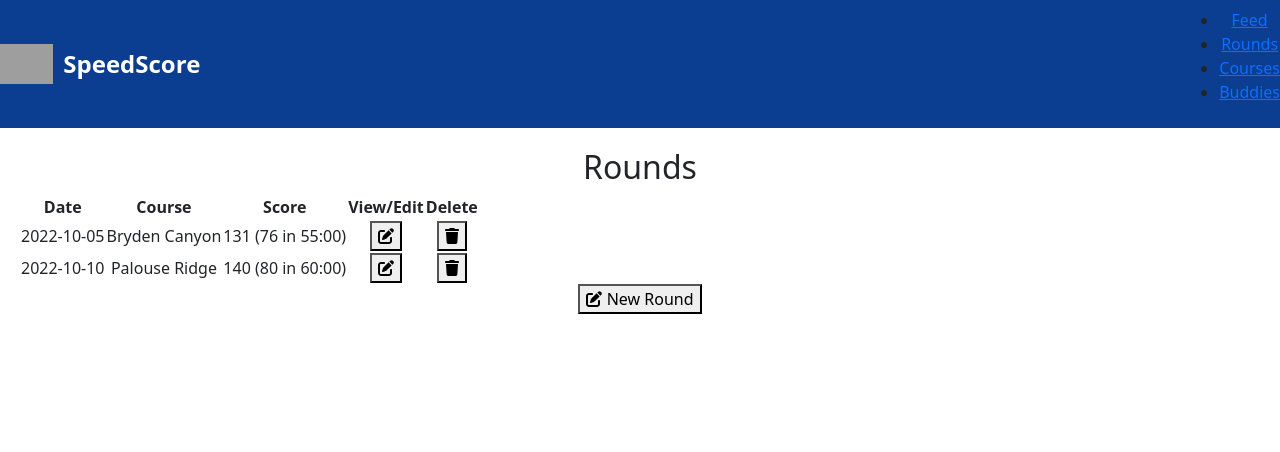
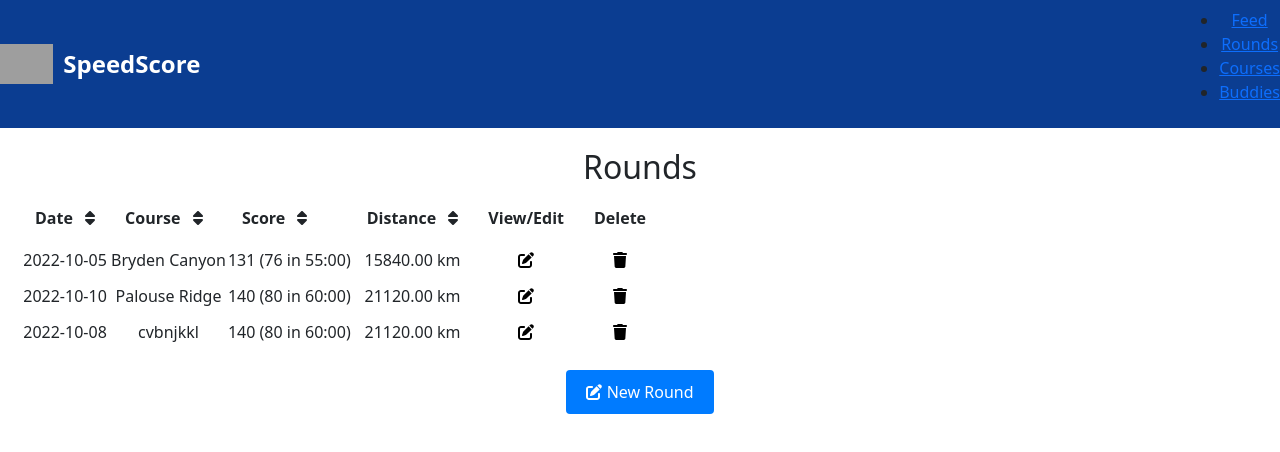
Before and after one commit to satapats782/SpeedProject, a React (Create React App) app in the folder rounds-mode/: page / in a window 1280 px wide. Shown: the top 452 px of the page. Built offline with nearby package versions, Linux system fonts and the light colour scheme; grey boxes are pictures that could not be loaded.

Commit message:
sortRounds

```diff
--- /dev/null
+++ b/rounds-mode/src/components/Round/Round.css
@@ -0,0 +1,34 @@
+.rounds-table th {
+    cursor: pointer;
+    padding: 12px 15px;
+    text-align: left;
+  }
+
+  .rounds-table th svg {
+    margin-left: 8px;
+  }
+
+  .rounds-table tbody tr:hover {
+    background-color: #f1f1f1;
+  }
+
+  .icon-btn {
+    border: none;
+    background-color: transparent;
+    cursor: pointer;
+    padding: 5px;
+  }
+
+  .new-round-btn-container {
+    margin-top: 20px;
+  }
+
+  .new-round-btn {
+    background-color: #007bff;
+    color: white;
+    padding: 10px 20px;
+    font-size: 16px;
+    border: none;
+    border-radius: 4px;
+    cursor: pointer;
+  }
--- a/rounds-mode/src/components/Round/Rounds.tsx
+++ b/rounds-mode/src/components/Round/Rounds.tsx
@@ -1,41 +1,101 @@
-import React from 'react';
-//import './Rounds.css';
+import React, { useState } from 'react';
+import './Round.css';
 import { FontAwesomeIcon } from '@fortawesome/react-fontawesome';
-import { faEye, faEdit, faTrash } from '@fortawesome/free-solid-svg-icons';
+import {
+  faSort,
+  faSortAmountDownAlt,
+  faSortAmountDown,
+  faEye,
+  faEdit,
+  faTrash,
+} from '@fortawesome/free-solid-svg-icons';
 import { Round } from '../Round';
-
 
 interface RoundsProps {
   roundsData: Round[];
   onAddRoundClick: () => void;
-  onEditRoundClick: (round: Round) => void; // Add this prop to handle edit click
+  onEditRoundClick: (round: Round) => void;
 }
 
-const Rounds: React.FC<RoundsProps> = ({ roundsData, onAddRoundClick, onEditRoundClick }) => {
+const Rounds: React.FC<RoundsProps> = ({
+  roundsData,
+  onAddRoundClick,
+  onEditRoundClick,
+}) => {
+  const [sortedColumn, setSortedColumn] = useState<string>('');
+  const [sortOrder, setSortOrder] = useState<'asc' | 'desc'>('asc');
+  const [sortedData, setSortedData] = useState<Round[]>(roundsData);
+
+  // Handle sorting by a specific column
+  const handleSort = (column: keyof Round) => {
+    let newSortOrder: 'asc' | 'desc' = 'asc';
+
+    // If clicking the same column, toggle the order
+    if (sortedColumn === column) {
+      newSortOrder = sortOrder === 'asc' ? 'desc' : 'asc';
+    }
+
+    const sortedArray = [...sortedData].sort((a, b) => {
+      if (newSortOrder === 'asc') {
+        return a[column] > b[column] ? 1 : -1;
+      } else {
+        return a[column] < b[column] ? 1 : -1;
+      }
+    });
+
+    setSortedData(sortedArray);
+    setSortedColumn(column);
+    setSortOrder(newSortOrder);
+  };
+
+  // Function to get the appropriate sort icon
+  const getSortIcon = (column: keyof Round) => {
+    if (sortedColumn === column) {
+      return sortOrder === 'asc' ? faSortAmountDownAlt : faSortAmountDown;
+    }
+    return faSort;
+  };
+
   return (
     <div className="rounds-container">
       <h2>Rounds</h2>
       <table className="rounds-table">
         <thead>
           <tr>
-            <th>Date</th>
-            <th>Course</th>
-            <th>Score</th>
+            <th onClick={() => handleSort('date')}>
+              Date <FontAwesomeIcon icon={getSortIcon('date')} />
+            </th>
+            <th onClick={() => handleSort('course')}>
+              Course <FontAwesomeIcon icon={getSortIcon('course')} />
+            </th>
+            <th onClick={() => handleSort('speedgolfScore')}>
+              Score <FontAwesomeIcon icon={getSortIcon('speedgolfScore')} />
+            </th>
+            <th onClick={() => handleSort('distance')}>
+              Distance <FontAwesomeIcon icon={getSortIcon('distance')} />
+            </th>
             <th>View/Edit</th>
             <th>Delete</th>
           </tr>
         </thead>
         <tbody>
-          {roundsData.length > 0 ? (
-            roundsData.map((round, index) => (
+          {sortedData.length > 0 ? (
+            sortedData.map((round, index) => (
               <tr key={index}>
                 <td>{round.date}</td>
                 <td>{round.course}</td>
                 <td>
-                  {round.speedgolfScore} ({round.strokes} in {round.time.minutes}:{round.time.seconds.toString().padStart(2, '0')})
+                  {round.speedgolfScore} ({round.strokes} in{' '}
+                  {round.time.minutes}:{round.time.seconds
+                    .toString()
+                    .padStart(2, '0')})
                 </td>
+                <td>{round.distance.toFixed(2)} km</td> {/* Displaying distance */}
                 <td>
-                  <button className="icon-btn" onClick={() => onEditRoundClick(round)}>
+                  <button
+                    className="icon-btn"
+                    onClick={() => onEditRoundClick(round)}
+                  >
                     <FontAwesomeIcon icon={faEdit} />
                   </button>
                 </td>
@@ -48,7 +108,7 @@ const Rounds: React.FC<RoundsProps> = ({ roundsData, onAddRoundClick, onEditRoun
             ))
           ) : (
             <tr>
-              <td colSpan={5}>No rounds available</td>
+              <td colSpan={6}>No rounds available</td> {/* Update colspan for 6 columns */}
             </tr>
           )}
         </tbody>
--- a/rounds-mode/src/context/RoundContext.tsx
+++ b/rounds-mode/src/context/RoundContext.tsx
@@ -45,6 +45,18 @@ const initialState: RoundState = {
       course: 'Palouse Ridge',
       type: 'Practice',
       holes: 18,
+      strokes: 80,
+      time: { minutes: 60, seconds: 0 },
+      speedgolfScore: 140,
+      notes: '',
+      distance: 21120, // Distance in feet (4 miles)
+    },
+    {
+      id: '5',
+      date: '2022-10-08',
+      course: 'cvbnjkkl',
+      type: 'Practice',
+      holes: 20,
       strokes: 80,
       time: { minutes: 60, seconds: 0 },
       speedgolfScore: 140,
```
